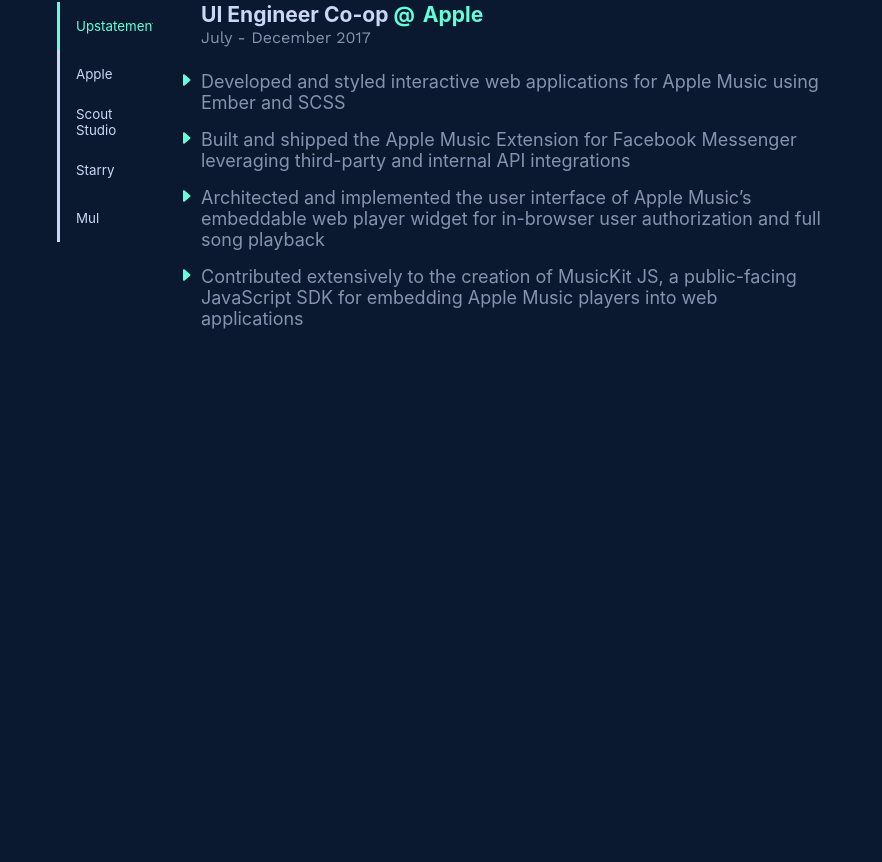
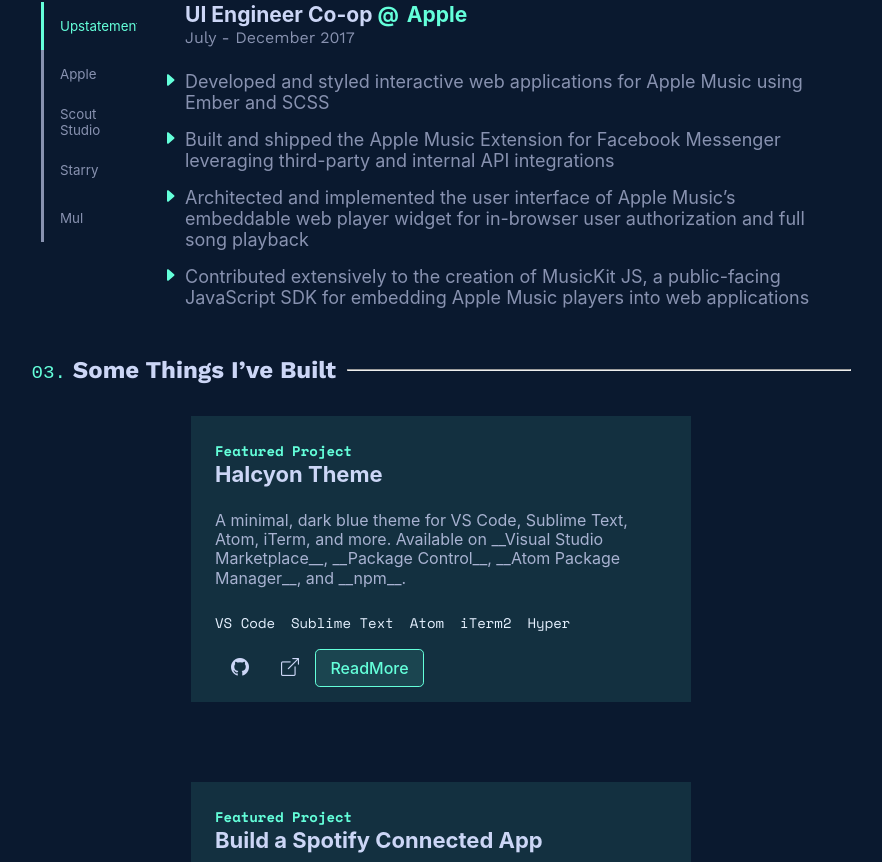
Before and after one commit to Sebas2rus/Portfolio, a Next.js app: page / in a window 1280 px wide. Shown: the part 1618-2480 px from the top of the page, without its empty margins (199-1081 px from the left). Before the commit the page ends 1995 px from the top, so only its background shows below. Built offline with nearby package versions, Linux system fonts and the light colour scheme.

Commit message:
projects

```diff
--- a/app/components/modules/Landing/Landing.jsx
+++ b/app/components/modules/Landing/Landing.jsx
@@ -2,6 +2,7 @@
 import styles from './styles.module.scss';
 import AboutMe from '../AboutMe/AboutMe';
 import Work from '../Work/Work';
+import Projects from '../Projects/Projects';
 
 export default function Landing() {
   return (
@@ -24,6 +25,7 @@
       </section>
       <AboutMe />
       <Work />
+      <Projects />
     </div>
   );
 }
--- /dev/null
+++ b/app/components/modules/Projects/Projects.jsx
@@ -0,0 +1,46 @@
+import React from 'react';
+import styles from './styles.module.scss';
+import SectionTitle from '@/ui/SectionTitle/SectionTitle';
+import FeaturesProject from '@/ui/Cards/FeaturesProject';
+
+export default function Projects() {
+  const projects = [
+    {
+      title: 'Featured Project',
+      image: 'https://cdn.pixabay.com/photo/2016/11/19/14/00/code-1839406_1280.jpg',
+      name: 'Halcyon Theme',
+      description:
+        'A minimal, dark blue theme for VS Code, Sublime Text, Atom, iTerm, and more. Available on __Visual Studio Marketplace__, __Package Control__, __Atom Package Manager__, and __npm__.',
+      technologies: ['VS Code', 'Sublime Text', 'Atom', 'iTerm2', 'Hyper'],
+      gitHubUrl: 'https://github.com/',
+      hostedUrl: '#',
+      readMoreUrl: '#',
+    },
+    {
+      title: 'Featured Project',
+      image: 'https://cdn.pixabay.com/photo/2016/11/19/14/00/code-1839406_1280.jpg',
+      name: 'Build a Spotify Connected App',
+      description:
+        'Having struggled with understanding how the Spotify OAuth flow works, I made the course I wish I could have had. Unlike tutorials that only cover a few concepts and leave you with half-baked GitHub repositories, this course covers everything from explaining the principles of REST APIs to implementing Spotifys OAuth flow and fetching API data in a React app. By the end of the course, you’ll have an app deployed to the internet you can add to your portfolio.',
+      technologies: ['React', 'Styled Components', 'Express', 'Spotify API', 'Heroku'],
+      gitHubUrl: 'https://github.com/',
+    },
+    {
+      title: 'Featured Project',
+      image: 'https://cdn.pixabay.com/photo/2016/11/19/14/00/code-1839406_1280.jpg',
+      name: 'Spotify Profile',
+      description:
+        'A web app for visualizing personalized Spotify data. View your top artists, top tracks, recently played tracks, and detailed audio information about each track. Create and save new playlists of recommended tracks based on your existing playlists and more.',
+      technologies: ['React', 'Express', 'Spotify API', 'Styled Components'],
+      gitHubUrl: 'https://github.com/',
+      readMoreUrl: '#',
+    },
+  ];
+
+  return (
+    <div className="container">
+      <SectionTitle number="03" title="Some Things I’ve Built" />
+      <FeaturesProject data={projects} />
+    </div>
+  );
+}
--- a/app/components/modules/Work/styles.module.scss
+++ b/app/components/modules/Work/styles.module.scss
@@ -1,7 +1,6 @@
 .work {
   max-width: 800px;
   margin: auto;
-  padding: 0 1rem;
   font-family: $font-sans;
   @extend .is-size-2;
 
@@ -32,7 +31,6 @@
       }
 
       &-track {
-        // background-color: $lightest-slate;
         border: 1px solid $green;
         border-radius: 10px;
       }
@@ -44,10 +42,10 @@
       border: 0;
       cursor: pointer;
       padding-bottom: 0.5rem;
-      border-bottom: solid 3px $lightest-slate;
+      border-bottom: solid 3px $slate;
       flex: auto;
       background-color: inherit;
-      color: $lightest-slate;
+      color: $slate;
 
       &Selected {
         margin-bottom: 1rem;
@@ -94,7 +92,6 @@
     &Names {
       min-width: 6rem;
       overflow: hidden;
-      // flex: content;
       flex-direction: column;
       justify-content: start;
       height: fit-content;
@@ -103,7 +100,7 @@
         height: 3rem;
         margin: 0;
         border-bottom: 0;
-        border-left: solid 3px $lightest-slate;
+        border-left: solid 3px $slate;
         text-align: start;
         padding: 0 0 0 1rem;
         &Selected {
@@ -116,8 +113,5 @@
         }
       }
     }
-    &Description {
-      // flex: 100%;
-    }
   }
 }
--- /dev/null
+++ b/app/components/ui/Cards/FeaturesProject.jsx
@@ -0,0 +1,58 @@
+import Link from 'next/link';
+import React from 'react';
+
+export default function FeaturesProject({ data }) {
+  return (
+    <div>
+      {data.map((item, index) => (
+        // eslint-disable-next-line react/no-array-index-key
+        <div key={index} className="cardFeaturedProject">
+          <div className="cardFeaturedProjectHeader">
+            <Link
+              href="https://icons.getbootstrap.com/icons/box-arrow-up-right/"
+              target="_blank"
+            >
+              <h4 className="cardFeaturedProjectHeaderTitle">{item?.title}</h4>
+              <h3 className="cardFeaturedProjectHeaderName">{item?.name}</h3>
+            </Link>
+          </div>
+
+          <p className="cardFeaturedProjectDescription">{item?.description}</p>
+          <ul className="cardFeaturedProjectTechnologies">
+            {item?.technologies.map((technology, i) => (
+              // eslint-disable-next-line react/no-array-index-key
+              <li key={i + 10}>{technology}</li>
+            ))}
+          </ul>
+          {item.gitHubUrl && (
+            <Link
+              target="_blank"
+              className="cardFeaturedProjectIcon"
+              href={item?.gitHubUrl}
+            >
+              <i className="bi bi-github" />
+            </Link>
+          )}
+          {item.hostedUrl && (
+            <Link
+              target="_blank"
+              className="cardFeaturedProjectIcon"
+              href={item?.hostedUrl}
+            >
+              <i className="bi bi-box-arrow-up-right" />
+            </Link>
+          )}
+          {item.readMoreUrl && (
+            <Link
+              target="_blank"
+              className="btn-outline-green cardFeaturedProjectMore"
+              href={item?.readMoreUrl}
+            >
+              ReadMore
+            </Link>
+          )}
+        </div>
+      ))}
+    </div>
+  );
+}
--- a/app/scss/1-settings/_variables.scss
+++ b/app/scss/1-settings/_variables.scss
@@ -21,6 +21,7 @@
 $lightest-slate: #ccd6f6;
 $green: #64ffda;
 $green-tint: rgba(100, 255, 218, 0.4);
+$green-tint-card: rgba(100, 255, 218, 0.1);
 $white: #e6f1ff;
 $pink: #f57dff;
 $blue: #57cbff;
--- a/app/scss/5-ui/_all.scss
+++ b/app/scss/5-ui/_all.scss
@@ -1,2 +1,3 @@
 @import 'photo';
 @import 'sectionTitle';
+@import 'cards';
--- /dev/null
+++ b/app/scss/5-ui/_cards.scss
@@ -0,0 +1,61 @@
+.card {
+  &FeaturedProject {
+    background-color: $green-tint-card;
+    padding: 1.5rem 1.5rem;
+    max-width: 500px;
+    margin: 0 auto 5rem;
+
+    &Header {
+      & a:hover > &Name {
+        color: $green;
+      }
+      &Title {
+        color: $green;
+        font-family: $font-SpaceMono;
+        @extend .is-size-4;
+      }
+      &Name {
+        color: $lightest-slate;
+        @extend .is-size-1;
+        margin-bottom: 1.5rem;
+      }
+    }
+
+    &Description {
+      font-size: 1rem;
+      font-family: $font-sans;
+      color: $light-slate;
+      margin-bottom: 1.5rem;
+      line-height: 1.2rem;
+    }
+
+    &Technologies {
+      display: flex;
+      flex: content;
+      gap: 1rem;
+      flex-wrap: wrap;
+      margin-bottom: 1.5rem;
+      & li {
+        color: $white;
+        @extend .is-size-4;
+        font-family: $font-SpaceMono;
+        list-style-type: none;
+      }
+    }
+
+    &Icon {
+      color: $lightest-slate;
+      margin: 0 1rem;
+      @extend .is-size-2;
+      transition: all 0.25s cubic-bezier(0.645, 0.045, 0.355, 1);
+
+      &:hover {
+        color: $green;
+      }
+    }
+
+    &More {
+      font-weight: 500;
+    }
+  }
+}
```
Also changed, not shown: app/components/modules/Projects/styles.module.scss (added), app/components/ui/Cards/OtherProjects.jsx (added).
